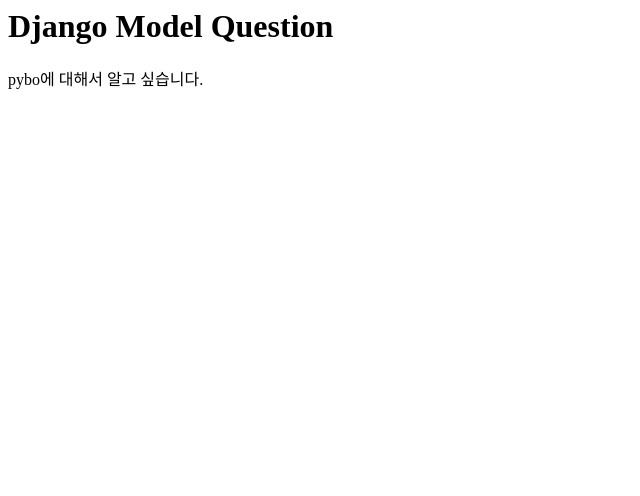
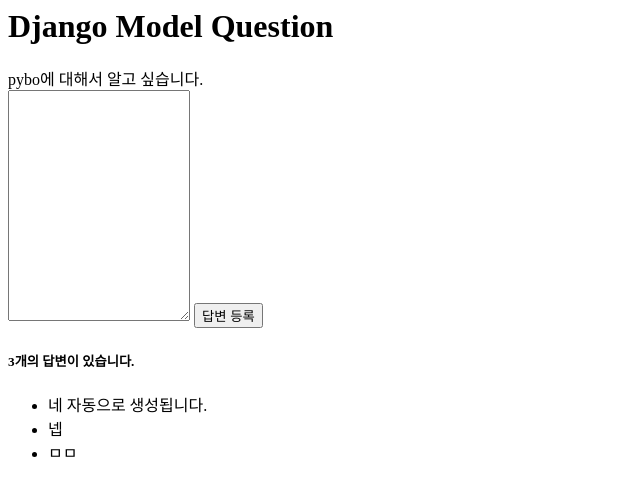
Before and after one commit to wonjun6715/pybo_project, a Django app: page /pybo/2/ in a window 1280 px wide. Shown: the top 496 px of the page, without its empty margins (0-640 px from the left). Run offline with Django 3.2, Linux system fonts and the light colour scheme; data comes from the database, SQL or seed files in the repository; both versions use the stored data as it was after the commit.

Commit message:
답변 등록 기능 추가

```diff
--- a/pybo/urls.py
+++ b/pybo/urls.py
@@ -2,7 +2,10 @@
 
 from . import views
 
+app_name = 'pybo' # namespace 이름
+
 urlpatterns = [
-    path('', views.index),
-    path('<int:question_id>/', views.detail),
+    path('', views.index, name='index'),
+    path('<int:question_id>/', views.detail, name='detail'),
+    path('answer/create/<int:question_id>/', views.answer_create, name='answer_create'),
 ]
--- a/pybo/views.py
+++ b/pybo/views.py
@@ -1,5 +1,6 @@
-from django.shortcuts import render, get_object_or_404
+from django.shortcuts import render, get_object_or_404, redirect
 from .models import Question
+from django.utils import timezone
 
 def index(request):
     """
@@ -17,3 +18,14 @@
     question = get_object_or_404(Question, pk=question_id)
     context = {'question': question}
     return render(request, 'pybo/question_detail.html', context)
+
+def answer_create(request, question_id): # request에는 question_detail.html에서 textarea에 입력된 데이터가 파이썬 객체에 담겨 넘어옴
+    # question_id는 id 값이 넘어옴
+    """
+    pybo 답변 등록
+    """
+    question = get_object_or_404(Question, pk=question_id)
+    question.answer_set.create(content=request.POST.get('content'), create_date=timezone.now())
+    # textarea에 입력된 데이터가 넘어온 값을 추출하기 위한 코드
+    # POST 형식으로 전송된 form 데이터 항목 중 name이 content인 값을 의미
+    return redirect('pybo:detail', question_id=question.id)
--- a/templates/pybo/question_detail.html
+++ b/templates/pybo/question_detail.html
@@ -3,3 +3,19 @@
 <div>
     {{ question.content }}
 </div>
+
+<form action="{% url 'pybo:answer_create' question.id %}" method = "post">
+    {% csrf_token %} <!-- form 엘리먼트를 통해 전송된 데이터가 실제로 웹 브라우저에서 작성된 데이터인지 판단하는 검사기 역할 -->
+    <!-- csrf_token은 장고의 기본 기능이다 -->
+    <textarea name="content" id="content" rows="15"></textarea>
+    <input type="submit" value="답변 등록">
+</form>
+
+<h5>{{ question.answer_set.count }}개의 답변이 있습니다.</h5>
+<div>
+    <ul>
+        {% for answer in question.answer_set.all %}
+            <li>{{ answer.content }}</li>
+        {% endfor %}
+    </ul>
+</div>
--- a/templates/pybo/question_list.html
+++ b/templates/pybo/question_list.html
@@ -1,7 +1,7 @@
 {% if question_list %} <!-- question_list가 있다면-->
     <ul>
         {% for question in question_list %}<!--question_list를 반복하며 순차적으로 question에 대입 -->
-            <li><a href="/pybo/{{ question.id }}/">{{ question.subject }}</a></li> <!--id와 subject 출력 -->
+            <li><a href="{% url 'pybo:detail' question.id %}">{{ question.subject }}</a></li> <!--id와 subject 출력 -->
         {% endfor %}
     </ul>
 {% else %}
```
Also changed, not shown: db.sqlite3.
